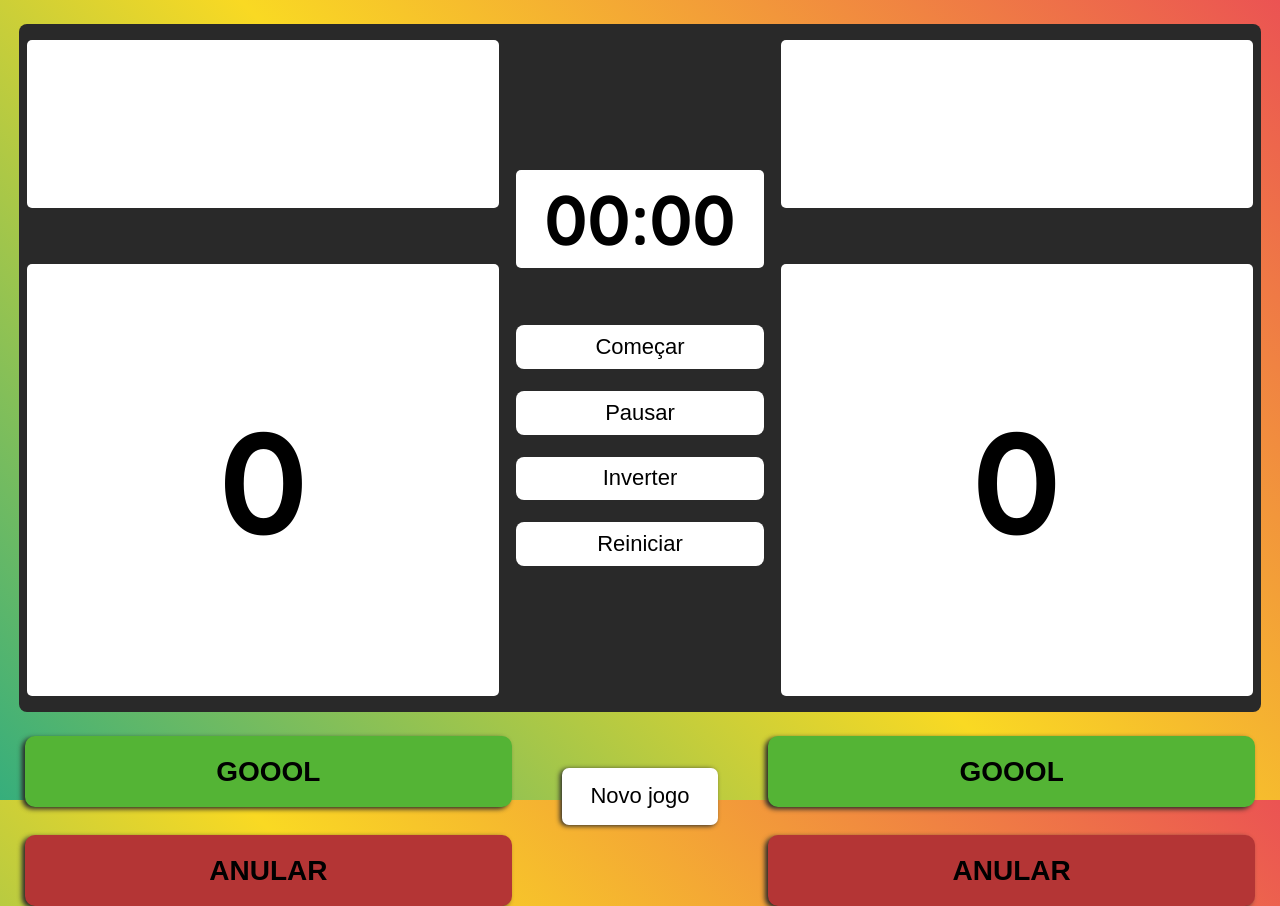
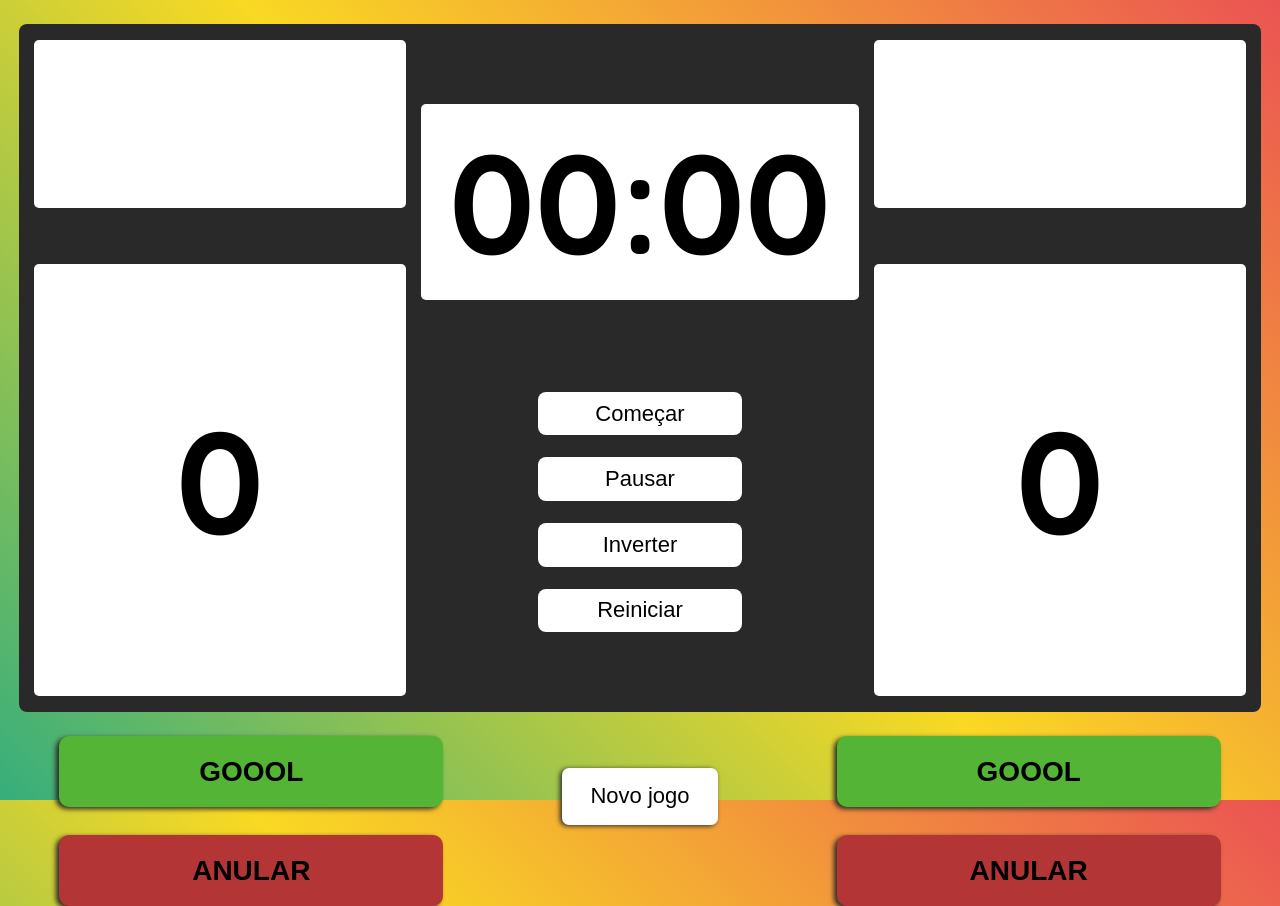
Before and after one commit to brunnorch/placarJS, a plain HTML site: page page/index.html in a window 1280 px wide. Drawn offline with Linux system fonts and the light colour scheme.

Commit message:
Update placar.css
Tamanho da fonte do cronometro

```diff
--- a/css/placar.css
+++ b/css/placar.css
@@ -146,7 +146,12 @@ body {
     }
 
     .scoreboard__team {
-        width: 38%;
+        width: 30%;
+    }
+
+    .scoreboard__time {
+        width: 33%;
+        align-items: center;
     }
 
     .team {
@@ -158,11 +163,13 @@ body {
     }
 
     .time {
-        font-size: 56px;
+        padding: 0.2em 0.2em;
+        font-size: 112px;
     }
 
     .time__button {
         font-size: 22px;
+        width: 50%;
     }
 
     .gol {
@@ -200,7 +207,7 @@ body {
 @media screen and (min-width:1240px) {
 
     .time {
-        font-size: 70px;
+        font-size: 140px;
     }
 
     .reset__game:hover {
@@ -221,3 +228,9 @@ body {
         font-size: 30px;
     }
 }
+
+@media screen and (min-width:1444px) {
+    .time {
+        font-size: 160px;
+    }
+}
```
